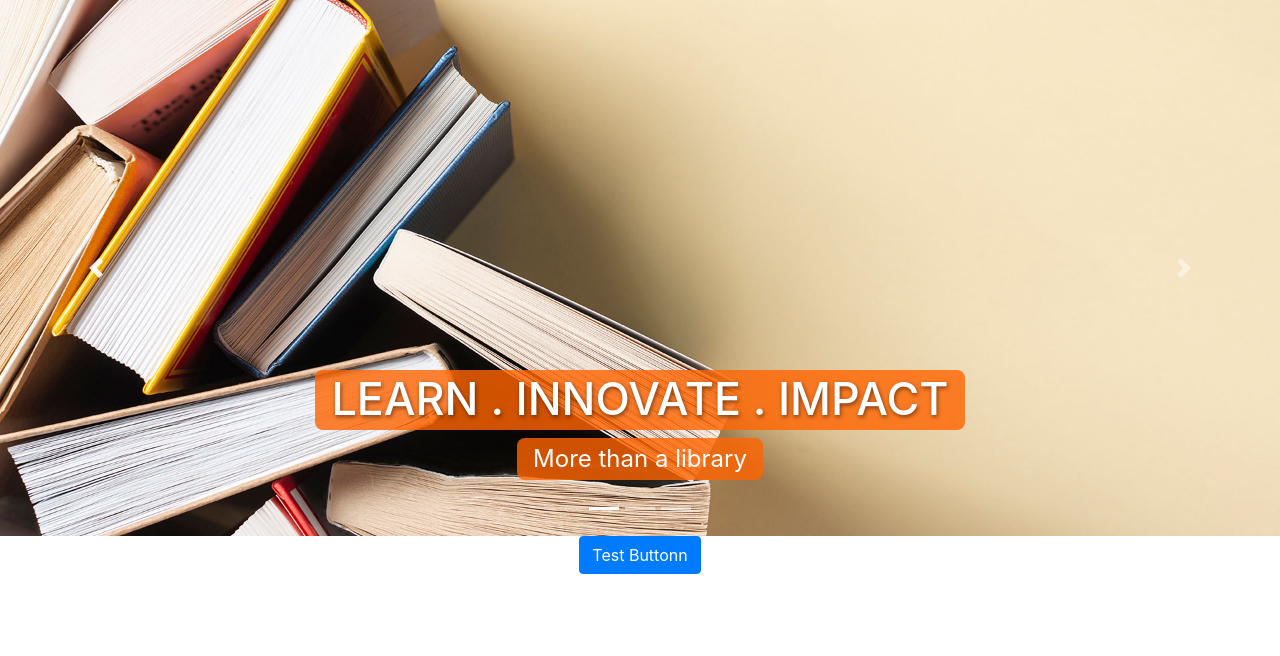
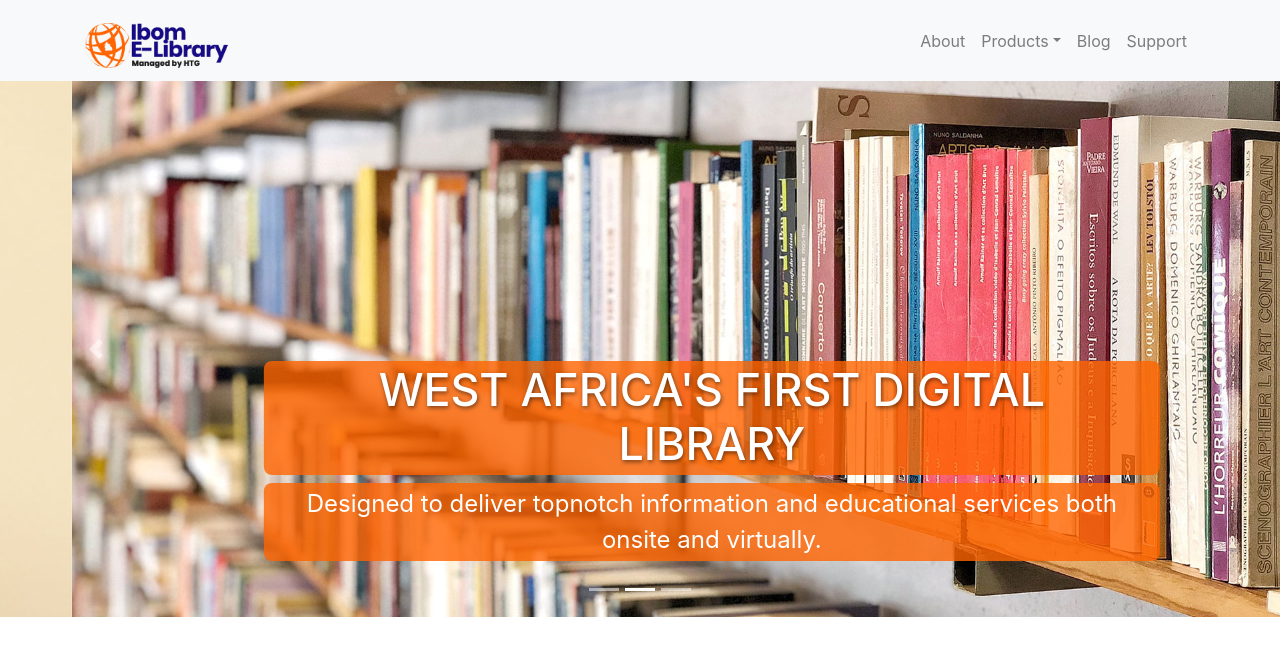
Before and after one commit to acushlakoncept/Ibomelibrary-react, a React (Create React App) app: page / in a window 1280 px wide. Shown: the top 656 px of the page. Built offline with nearby package versions, Linux system fonts and the light colour scheme.

Commit message:
Add NavBar component

```diff
--- a/src/App.js
+++ b/src/App.js
@@ -1,15 +1,14 @@
 import React from 'react';
-import Button from 'react-bootstrap/Button';
 import 'bootstrap/dist/css/bootstrap.min.css';
 import './App.css';
 import HomeSlider from './components/HomeSlider';
+import NavBar from './components/NavBar';
 
 function App() {
   return (
     <div className="App">
+      <NavBar />
       <HomeSlider />
-      <Button>Test Buttonn</Button>
-
     </div>
   );
 }
--- /dev/null
+++ b/src/assets/styles/navbar.css
@@ -0,0 +1,4 @@
+.ibom-logo {
+    max-height: 55px;
+    padding-top: 10px;
+  }
--- /dev/null
+++ b/src/components/NavBar.js
@@ -0,0 +1,45 @@
+import React from "react";
+import { Navbar, Nav, NavDropdown} from 'react-bootstrap'
+import logo from '../assets/images/ibom-logo.png'
+import '../assets/styles/navbar.css'
+
+export default function NavBar() {
+  return (
+    <Navbar collapseOnSelect expand="lg" bg="light" variant="light">
+      <div className="container">
+      <Navbar.Brand href="#home"><img
+            className="ibom-logo"
+            src={logo}
+            alt="Ibomelibrary logo"
+          /></Navbar.Brand>
+      <Navbar.Toggle aria-controls="responsive-navbar-nav" />
+      <Navbar.Collapse id="responsive-navbar-nav">
+        <Nav className="mr-auto">
+        </Nav>
+        <Nav>
+          <Nav.Link href="#">About</Nav.Link>
+          <NavDropdown title="Products" id="collasible-nav-dropdown">
+            <NavDropdown.Item href="http://opac.theibomelibrary.com/" target="__blank" rel="noopener">Elibrary Access</NavDropdown.Item>
+            <NavDropdown.Item href="https://blinc.com.ng/" target="__blank" rel="noopener">
+                BLINC
+            </NavDropdown.Item>
+            <NavDropdown.Item href="#">Excursion</NavDropdown.Item>
+            <NavDropdown.Item href="http://htgacademy.com/" target="__blank" rel="noopener">HTG Academy</NavDropdown.Item>
+            <NavDropdown.Divider />
+            <NavDropdown.Item href="https://form.jotform.com/203304865946562" target="__blank" rel="noopener">
+              Office/Co-working Spaces
+            </NavDropdown.Item>
+            <NavDropdown.Item href="https://form.jotform.com/203302000567540" target="__blank" rel="noopener">
+              Event Center Rentals
+            </NavDropdown.Item>
+          </NavDropdown>
+          <Nav.Link href="#">Blog</Nav.Link>
+          <Nav.Link eventKey={2} href="#">
+            Support
+          </Nav.Link>
+        </Nav>
+      </Navbar.Collapse>
+      </div>
+    </Navbar>
+  );
+}
--- a/src/index.js
+++ b/src/index.js
@@ -11,7 +11,4 @@ ReactDOM.render(
   document.getElementById('root')
 );
 
-// If you want to start measuring performance in your app, pass a function
-// to log results (for example: reportWebVitals(console.log))
-// or send to an analytics endpoint. Learn more: https://bit.ly/CRA-vitals
 reportWebVitals();
```
Also changed, not shown: 1 other file (tests, documents, lock files or other folders).
